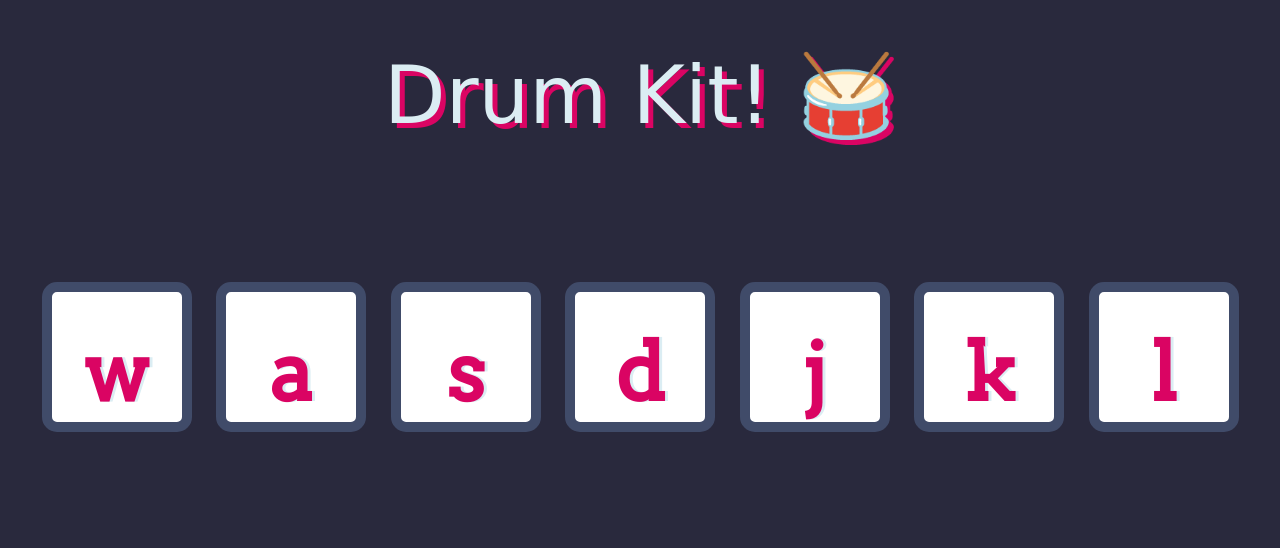
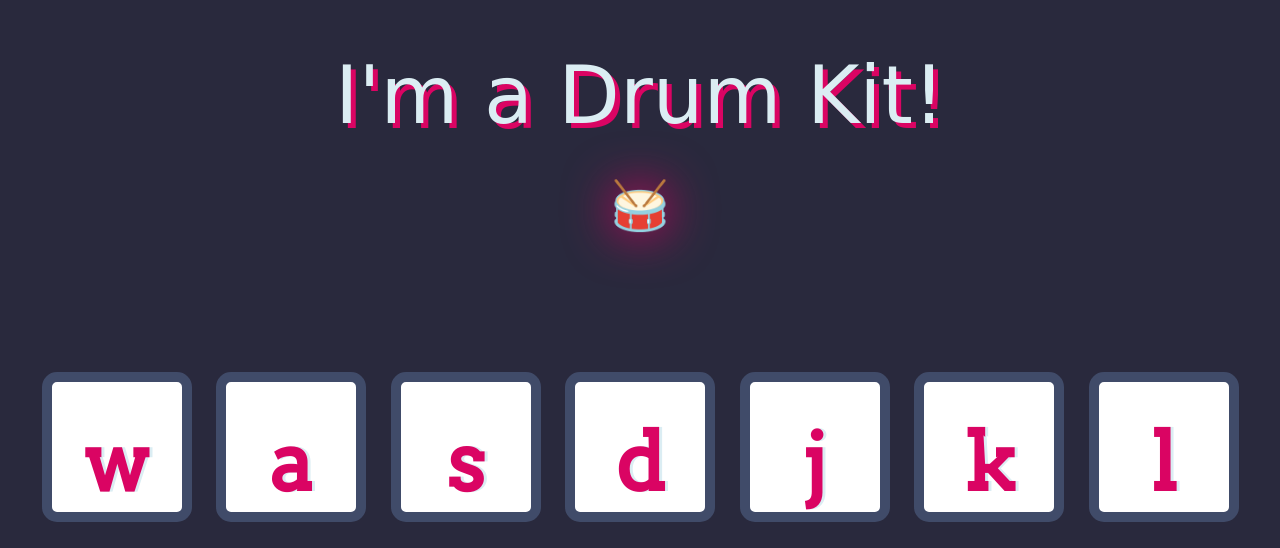
Before and after one commit to azzcampbell/drumkit, a plain HTML site: page index.html in a window 1280 px wide. Shown: the top 548 px of the page. Drawn offline with nearby package versions, Linux system fonts and the light colour scheme; a web font is replaced by a local one.

Commit message:
Styling changes

```diff
--- a/index.html
+++ b/index.html
@@ -15,7 +15,8 @@
 
 <body>
 
-  <h1 id="title">Drum Kit! 🥁</h1>
+  <h1 id="title">I'm a Drum Kit!</h1>
+  <h2 id="drumkit-logo">🥁</h2>
 
   <div class="set">
     <button class="w drum">w</button>
--- a/styles.css
+++ b/styles.css
@@ -9,7 +9,12 @@ h1 {
   color: #DBEDF3;
   font-family: "Hachi Maru Pop", cursive;
   text-shadow: 5px 5px 0 #DA0463;
+}
 
+#drumkit-logo {
+  padding-top: 1.5rem;
+  font-size: 3rem;
+  text-shadow: 0 0 50px #DA0463;
 }
 
 .icon {
```
